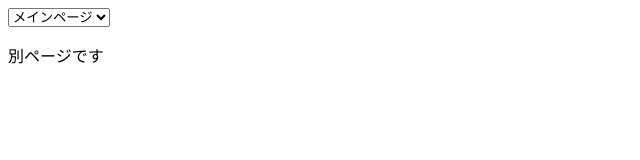
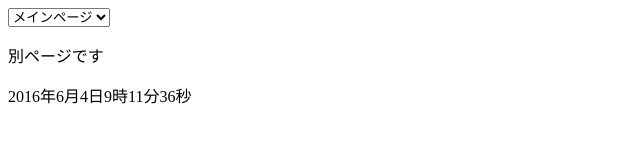
Before and after one commit to mitsuru1397/2016web1-13, a plain HTML site: page other.html in a window 1280 px wide. Shown: the whole page, without its empty margins (0-640 px from the left). Drawn offline with Linux system fonts and the light colour scheme.

Commit message:
Update other.html

```diff
--- a/other.html
+++ b/other.html
@@ -15,6 +15,7 @@
     </nav>
     <section>
       <p>別ページです</p>
+      <p id = "countdown"></p>
     </section>
     <script type ="text/javascript" src="js/default.js"></script>
   </body>
```
